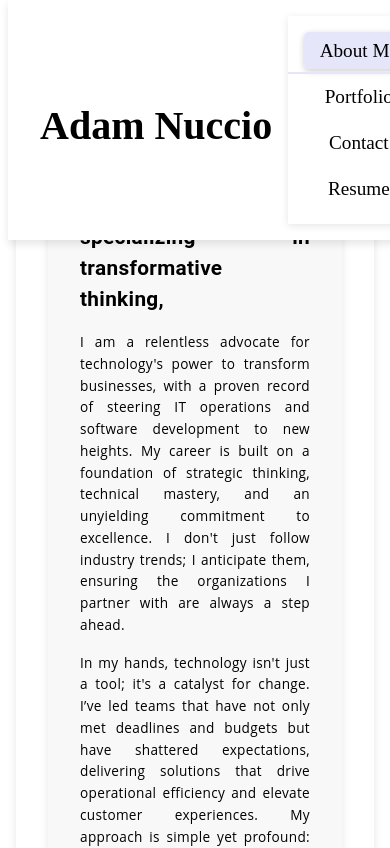
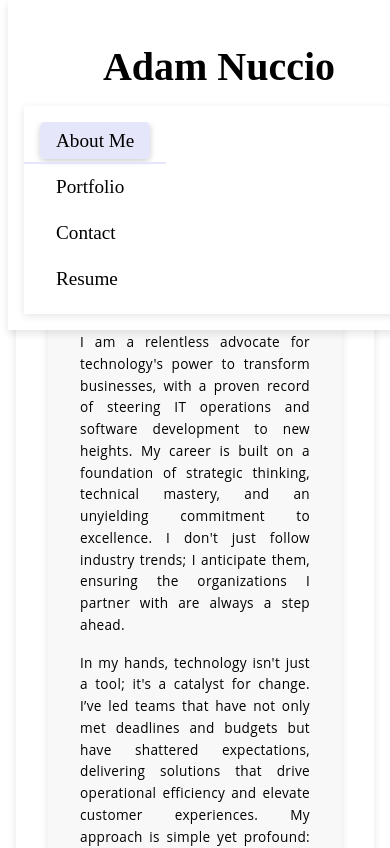
Before and after one commit to yahm0/AMN-REACT.JS-Portfolio, a React (Create React App) app: page / in a window 390 px wide. Shown: the top 848 px of the page. Built offline with nearby package versions, Linux system fonts and the light colour scheme.

Commit message:
Made changes to the header.css for responsive design.

```diff
--- a/src/styles/Header.css
+++ b/src/styles/Header.css
@@ -12,7 +12,8 @@
   z-index: 1000;
   box-shadow: 0 4px 8px rgba(0, 0, 0, 0.1);
   font-family: 'Merriweather', serif;
-  /* Elegant serif font */
+  flex-wrap: wrap;
+  /* Allow the header items to wrap on smaller screens */
 }
 
 .header h1 {
@@ -21,6 +22,8 @@
   color: #000000;
   transition: color 0.3s ease;
   /* Smooth transition for any hover effect if applied in future */
+  flex: 1;
+  /* Allow the title to flex and take up space */
 }
 
 nav ul {
@@ -29,10 +32,17 @@ nav ul {
   gap: 1.5rem;
   margin: 0;
   padding: 0;
+  flex: 2;
+  /* Allow the nav to take up more space */
+  justify-content: flex-end;
+  /* Align the navigation to the right */
+  overflow-x: auto;
+  /* Enable horizontal scrolling if necessary */
 }
 
 nav ul li {
   position: relative;
+  padding: 0.5rem 0;
 }
 
 nav ul li a {
@@ -76,3 +86,23 @@ body,
 .main-content {
   padding-top: 70px;
 }
+
+/* Responsive adjustments */
+@media (max-width: 768px) {
+  .header {
+    padding: 1rem;
+    /* Adjust padding for smaller screens */
+  }
+
+  nav ul {
+    flex-direction: column;
+    align-items: flex-start;
+    gap: 0.5rem;
+    /* Stack navigation items vertically on smaller screens */
+  }
+
+  nav ul li {
+    padding: 0.5rem 1rem;
+    /* Adjust padding for better spacing on smaller screens */
+  }
+}
--- a/src/styles/Navigation.css
+++ b/src/styles/Navigation.css
@@ -6,6 +6,10 @@ nav {
   padding: 1rem 0;
   box-shadow: 0 2px 8px rgba(0, 0, 0, 0.1);
   font-family: 'Merriweather', serif;
+  width: 100%;
+  /* Ensure the navbar spans the full width of the viewport */
+  overflow-x: auto;
+  /* Allow horizontal scrolling if the navbar items exceed the viewport width */
 }
 
 nav ul {
@@ -15,6 +19,8 @@ nav ul {
   justify-content: center;
   padding: 0;
   margin: 0;
+  white-space: nowrap;
+  /* Prevent the items from wrapping to the next line */
 }
 
 nav ul li {
```
